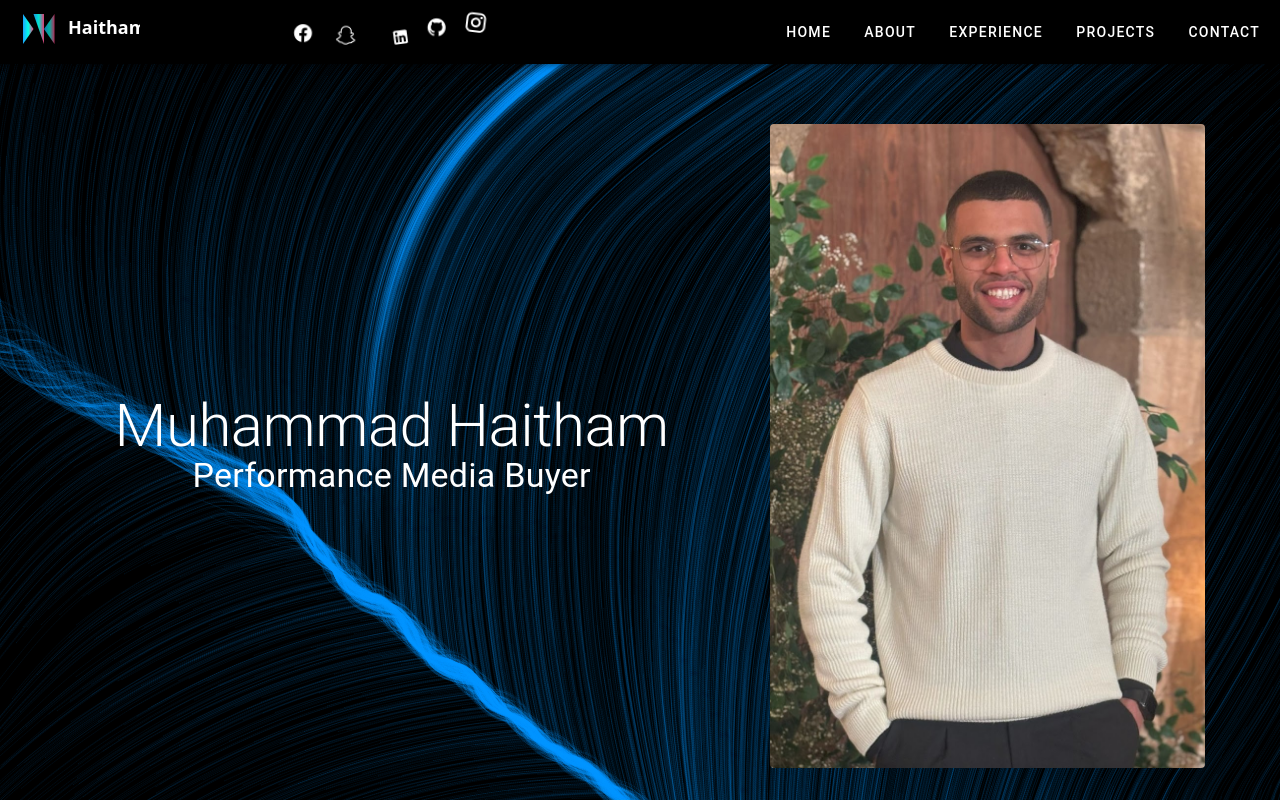
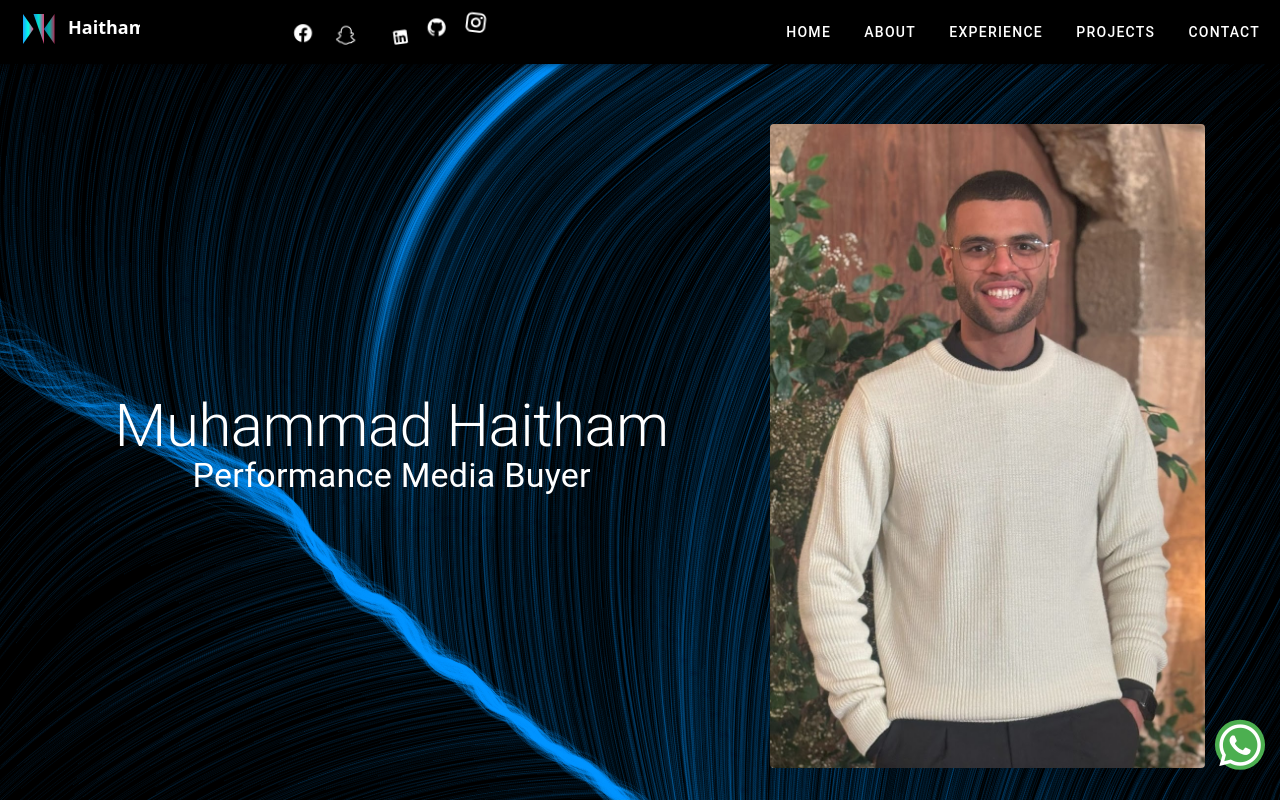
Before and after one commit to 5aled1801/MoHaithamPortfolio, a Vue app: page / in a window 1280 px wide. Shown: the top 802 px of the page. Built offline with nearby package versions, Linux system fonts and the light colour scheme.

Commit message:
whatsapp widget is added

```diff
--- a/src/App.vue
+++ b/src/App.vue
@@ -1,8 +1,4 @@
-<script setup>
-const showSection = (id) => {
-  history.replaceState(null, "", `#${id}`)
-}
-</script>
+
 <script>
 import myInfoCom from './components/myInfo.vue';
 import about from './components/about.vue';
@@ -67,6 +63,11 @@ export default {
   },
   beforeUnmount() {
     if (this.vantaEffect) this.vantaEffect.destroy();
+  },
+  methods:{
+    openWhats(){
+      window.open('https://wa.me/201205464703', '_blank')
+    }
   }
 };
 </script>
@@ -158,17 +159,45 @@ export default {
     </v-app-bar>
     <v-container class="bg-none">
       <div ref="vanta" class="vanta-bg" id="vanta"> </div>
+    </v-container>
 
-    </v-container>
+    <v-icon @click="openWhats()"
+
+    class="wapp text-h3 text-white bg-success position-fixed right-0 mx-4 mb-4  rounded-circle" style="z-index: 100000;bottom:10px">
+      mdi-whatsapp
+    </v-icon>
 
     <myInfoCom class="bg-none fil-content" loading="lazy" />
     <about class="bg-none fil-content" style="min-height: 100vh;" />
     <skills class="bg-none fil-content" />
    <projects class="bg-none fil-content" />
    <contact class="bg-none fil-content" />
+
   </v-app>
 </template>
 <style scoped>
+  .wapp {
+  position: relative;
+  border-radius: 50%;
+  animation: pulseFloat 2.5s ease-in-out infinite;
+}
+
+@keyframes pulseFloat {
+  0% {
+    transform: translateY(0) scale(1);
+    box-shadow: 0 0 0 0 rgba(37, 211, 102, 0.6);
+  }
+  50% {
+    transform: translateY(-6px) scale(1.05);
+    box-shadow: 0 0 0 18px rgba(37, 211, 102, 0);
+  }
+  100% {
+    transform: translateY(0) scale(1);
+    box-shadow: 0 0 0 0 rgba(37, 211, 102, 0);
+  }
+}
+
+
 .v-toolbar-title svg {
   max-width: 120px;
   height: auto;
--- a/src/components/contact.vue
+++ b/src/components/contact.vue
@@ -33,7 +33,7 @@
             </v-row>
 
         <v-row>
-
+s
             <v-col>
                 <div class="text-center text-white">
                     <p>&copy; 2025 Mohamed Haitham. All rights reserved.</p>
```
